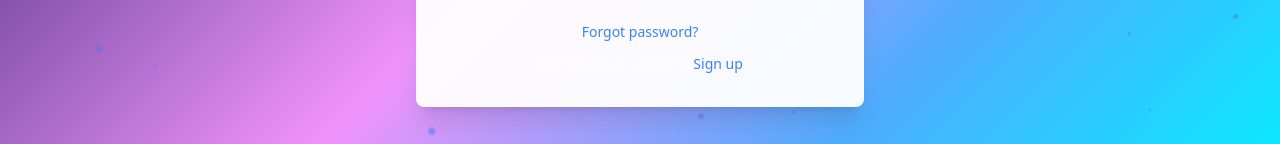
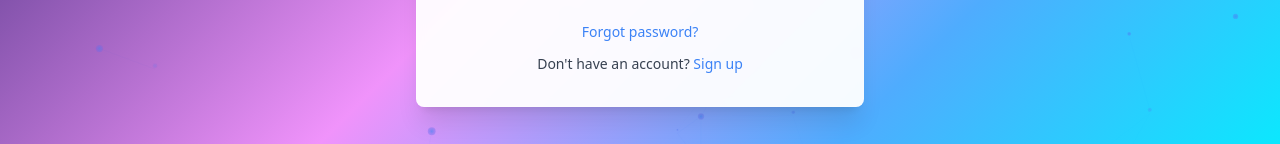
Before and after one commit to SpecCon-Team/asset-app, a React (Vite) app in the folder client/: page /#/login in a window 1280 px wide. Shown: the part 578-722 px from the top of the page. Built offline with nearby package versions, Linux system fonts and the light colour scheme; no server answers.

Commit message:
Fix visibility of 'Don't have an account?' text in login form

```diff
--- a/client/src/features/auth/LoginPage.tsx
+++ b/client/src/features/auth/LoginPage.tsx
@@ -276,7 +276,7 @@ export default function LoginPage() {
                 >
                   Forgot password?
                 </Link>
-                <p className="text-sm text-white/90">
+                <p className="text-sm text-gray-700 dark:text-gray-300">
                   Don't have an account?{' '}
                   <Link
                     to="/signup"
```
